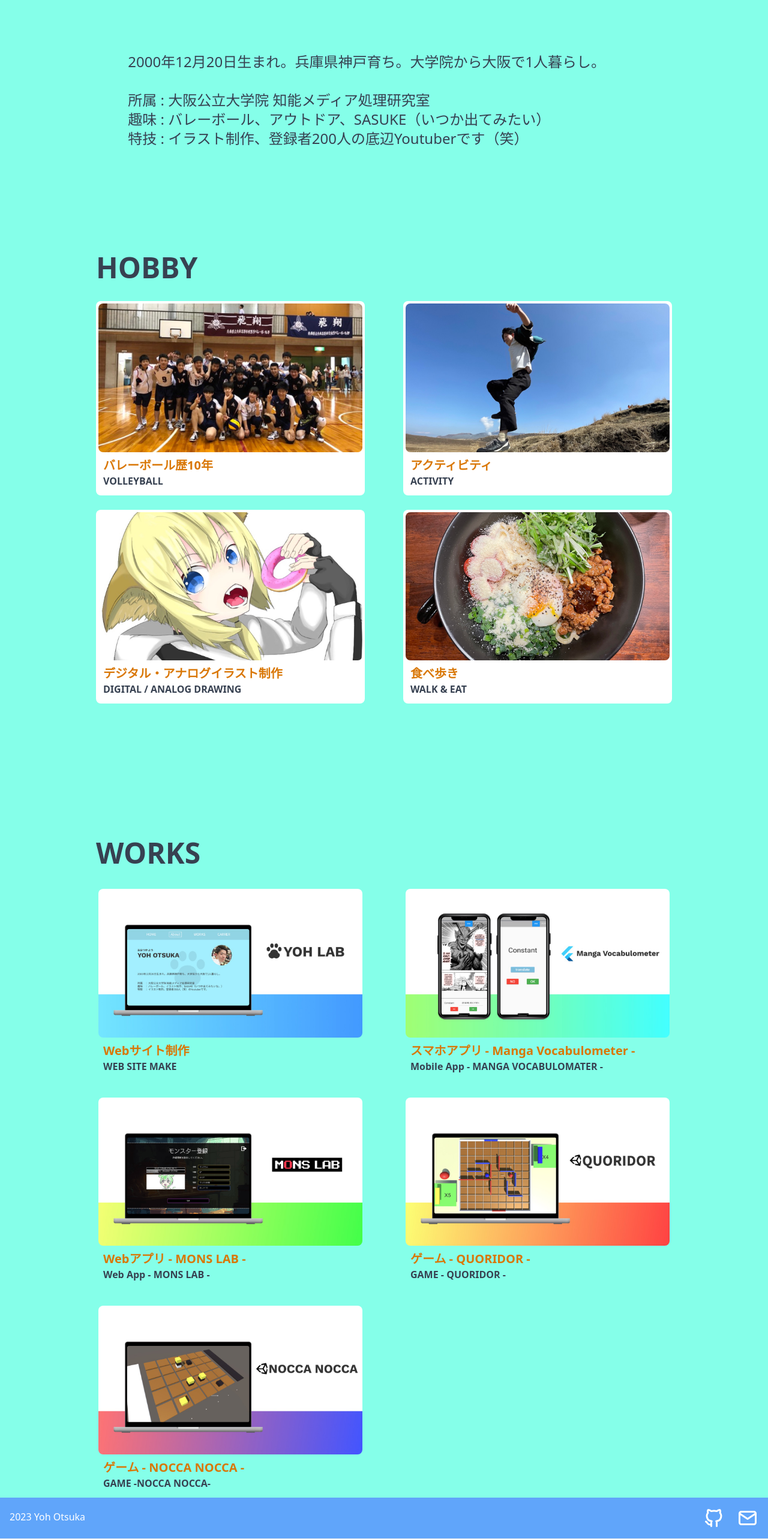
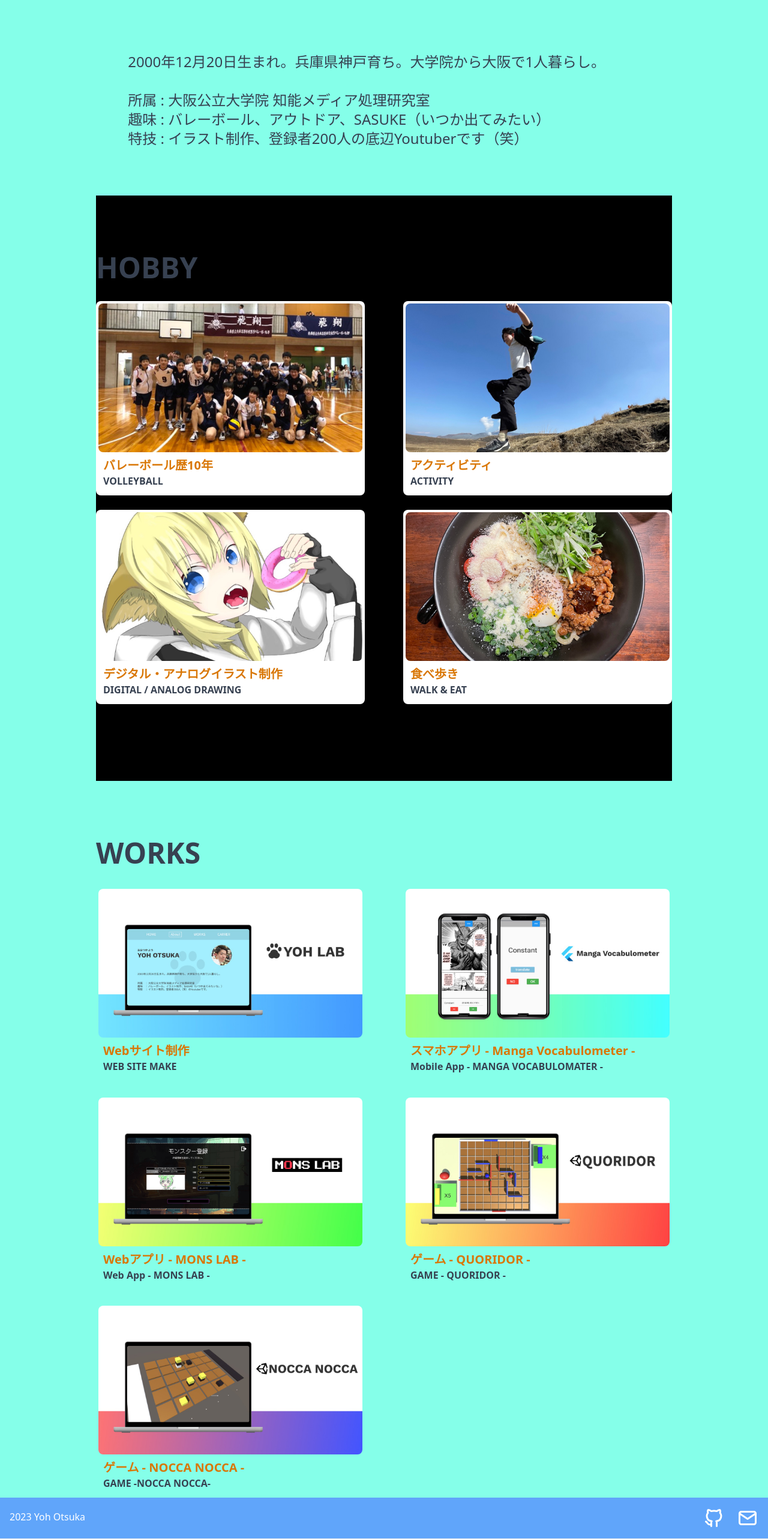
Before and after one commit to Yoh-lab/yoh-react-tailwindcss-portfolio, a React (Vite) app: page / in a window 1280 px wide. Shown: the part 1274-3840 px from the top of the page at 60% size. Built offline with nearby package versions, Linux system fonts and the light colour scheme.

Commit message:
カードにアニメーションを追加

```diff
--- a/package.json
+++ b/package.json
@@ -10,10 +10,14 @@
   },
   "dependencies": {
     "@mui/material": "^5.14.3",
+    "@types/react-modal": "^3.16.0",
     "@types/react-router-dom": "^5.3.3",
     "react": "^18.2.0",
     "react-dom": "^18.2.0",
-    "react-router-dom": "^6.14.2"
+    "react-intersection-observer": "^9.5.2",
+    "react-modal": "^3.16.1",
+    "react-router-dom": "^6.14.2",
+    "react-scroll-trigger": "^0.6.14"
   },
   "devDependencies": {
     "@types/react": "^18.0.27",
--- a/src/components/contents_about/About.jsx
+++ b/src/components/contents_about/About.jsx
@@ -1,5 +1,6 @@
 import React from "react";
 import AboutCard from "./AboutCard";
+import Modal from 'react-modal'
 
 const About = (props) => {
   const [showModal, setShowModal] = React.useState(false);
--- /dev/null
+++ b/src/components/parts/Animation.css
@@ -0,0 +1,107 @@
+@charset "utf-8";
+
+/*==================================================
+ボンッ
+===================================*/
+
+/* 拡大 */
+
+.zoomIn{
+    animation-name:zoomInAnime;
+    animation-duration:0.5s;
+    animation-timing-function: ease-in-out;
+    animation-fill-mode:forwards;
+  }
+
+  @keyframes zoomInAnime{
+    /* from {
+    transform: scale(0.0);
+    }
+
+    to {
+        transform: scale(1);
+    } */
+    0% {
+        transform: scale(0);
+      }
+      90% {
+        transform: scale(1.05);
+      }
+      100% {
+        transform: scale(1);
+      }
+  }
+
+
+/* https://coco-factory.jp/ugokuweb/move02/4-10/ */
+/* アニメーションスタートの遅延時間を決めるCSS*/
+
+.delay-time02{
+    transform: scale(0.0);
+animation-delay: 0.2s;
+}
+
+.delay-time04{
+    transform: scale(0.0);
+animation-delay: 0.4s;
+}
+
+.delay-time06{
+    transform: scale(0.0);
+animation-delay: 0.6s;
+}
+.delay-time08{
+    transform: scale(0.0);
+animation-delay: 0.6s;
+}
+/*==================================================
+スタート時は要素自体を透過0にするためのopacity:0;を指定する
+===================================*/
+
+.box{
+	opacity: 0;
+}
+
+/*==================================================
+動き自体の指定：今回は「ふわっ」
+===================================*/
+
+.fadeUp {
+animation-name:fadeUpAnime;
+animation-duration:0.5s;
+animation-fill-mode:forwards;
+opacity: 0;
+}
+@keyframes fadeUpAnime{
+  from {
+    opacity: 0;
+	transform: translateY(100px);
+  }
+
+  to {
+    opacity: 1;
+	transform: translateY(0);
+  }
+}
+
+
+/* アニメーション定義 */
+@keyframes expandBorders {
+    0% {
+      top: 0;
+      left: 0;
+      right: 0;
+      bottom: 0;
+    }
+    100% {
+      top: 50%;
+      left: 50%;
+      right: 50%;
+      bottom: 50%;
+    }
+  }
+
+  /* アニメーションの適用 */
+  .component.active {
+    animation: expandBorders 0.5s ease-out forwards;
+  }
--- /dev/null
+++ b/src/components/parts/AnimationTrigger.jsx
@@ -0,0 +1,47 @@
+import React, { useEffect, useState } from 'react';
+import './Animation.css'; // 任意のCSSファイルをインポートする
+import $ from 'jquery'; // jQueryをインポート
+import CardActivity from '../contents_about/CardActivity';
+
+function AnimationTrigger() {
+  const [fadeIn, setFadeIn] = useState(false);
+
+  useEffect(() => {
+    const fadeAnime = () => {
+      $('.fadeUpTrigger').each(function() {
+        var elemPos = $(this).offset().top - 50;
+        var scroll = $(window).scrollTop();
+        var windowHeight = $(window).height();
+        if (scroll >= elemPos - windowHeight) {
+          $(this).addClass('fadeUp');
+        }
+      });
+    };
+
+    // 画面をスクロールをしたら動かしたい場合の記述
+    const handleScroll = () => {
+      if (!fadeIn) {
+        fadeAnime();
+        setFadeIn(true);
+      }
+    };
+
+    window.addEventListener('scroll', handleScroll);
+
+    // 画面が読み込まれたらすぐに動かしたい場合の記述
+    fadeAnime();
+
+    return () => {
+      window.removeEventListener('scroll', handleScroll);
+    };
+  }, [fadeIn]);
+
+  return (
+    <div className="wrapper">
+      {/* JSXコンテンツ */}
+      <CardActivity />
+    </div>
+  );
+}
+
+export default AnimationTrigger;
--- a/src/components/parts/HobbyPart.jsx
+++ b/src/components/parts/HobbyPart.jsx
@@ -4,10 +4,18 @@ import CardActivity from "../contents_about/CardActivity";
 import CardIllustration from "../contents_about/CardIllustration";
 import CardRamen from "../contents_about/CardRamen";
 
+import "./Animation.css";
+import { useInView } from "react-intersection-observer";
+
 const HobbyPart = () => {
+  const [ref, inView] = useInView({
+    triggerOnce: true, // アニメーションを1回だけ実行する
+    threshold: 0.01, // 要素が画面内に10%以上表示されたら実行
+  });
+
   return (
-    <div className="flex-col items-center m-auto w-9/12">
-      <section className="">
+    <div className="bg-black flex-col items-center m-auto w-9/12">
+      <section ref={ref} className="">
         <h1 className="text-gray-700 code font-bold pt-24 pb-8 text-left xl:text-5xl sm:text-5xl text-4xl">
           HOBBY
         </h1>
@@ -15,10 +23,30 @@ const HobbyPart = () => {
       <section className="md:h-screen">
         <div className=" xl:max-w-6xl lg:max-w-4xl md:max-w-3xl sm:max-w-lg max-w-sm mx-auto">
           <div className="grid xl:gap-x-16 xl:gap-y-6 md:gap-y-24 sm:gap-x-8 sm:gap-y-6 gap-y-4 md:grid-cols-2 grid-cols-1">
-            <CardVolleyBall />
-            <CardActivity />
-            <CardIllustration />
-            <CardRamen />
+            <div className={`${inView ? "opacity-100 zoomIn" : ""}`}>
+              <CardVolleyBall />
+            </div>
+            <div
+              className={`${
+                inView ? "opacity-100 delay-time02 zoomIn" : "opacity-0 "
+              }`}
+            >
+              <CardActivity />
+            </div>
+            <div
+              className={`${
+                inView ? "opacity-100 delay-time04 zoomIn" : "opacity-0 "
+              }`}
+            >
+              <CardIllustration />
+            </div>
+            {/* <div className="delay-time06 box zoomIn"> */}
+            {/* もし、スライドインするなら、delay-time02 box fadeUpとかにする */}
+            <div
+              className={`${inView ? "opacity-100 delay-time06 zoomIn" : ""}`}
+            >
+              <CardRamen />
+            </div>
             {/* <AboutCard img="src/components/contents_about/images/IMG_3878.jpg" text="サイクリング" />
                       <AboutCard img="src/components/contents_about/images/IMG_3878.jpg" text="イラスト" /> */}
             {/* <AboutCard img="src/components/contents_about/images/IMG_3878.jpg" text="アニメ・漫画" /> */}
--- a/src/components/parts/WorksPart.jsx
+++ b/src/components/parts/WorksPart.jsx
@@ -5,7 +5,51 @@ import CardNoccaNocca from "../contents_works/CardNoccaNocca";
 import CardQuoridoor from "../contents_works/CardQuoridoor";
 import CardMonsLab from "../contents_works/CardMonsLab";
 
+import "./Animation.css";
+import { useInView } from 'react-intersection-observer';
+
+
+
+
+const ContentsList = () => {
+  const [ref, inView] = useInView({
+    triggerOnce: false,
+    threshold: 0.0, // 要素が1%表示されたらinViewをtrueにする
+  });
+
+  return (
+    <section ref={ref}  className="">
+          <div className="xl:max-w-6xl lg:max-w-4xl md:max-w-3xl sm:max-w-lg max-w-sm mx-auto">
+            <div className="grid xl:gap-x-16 sm:gap-x-8 xl:gap-y-6 md:gap-y-24 sm:gap-y-6 gap-y-4 md:grid-cols-2 grid-cols-1">
+            <div className={`${inView ? 'opacity-100 zoomIn' : 'opacity-0 '}`}>
+              <CardPortfolio />
+              </div>
+              <div className={`${inView ? 'opacity-100 delay-time02 zoomIn' : 'opacity-0 '}`}>
+              <CardMangaVoca />
+              </div>
+              <div className={`${inView ? 'opacity-100 delay-time04 zoomIn' : 'opacity-0 '}`}>
+              <CardMonsLab />
+              </div>
+              <div className={`${inView ? 'opacity-100 delay-time06 zoomIn' : 'opacity-0 '}`}>
+              <CardQuoridoor />
+              </div>
+              <div className={`${inView ? 'opacity-100 delay-time08 zoomIn' : 'opacity-0 '}`}>
+              <CardNoccaNocca />
+              </div>
+            </div>
+          </div>
+        </section>
+  );
+};
+
+
+
 const WorksPart = () => {
+  const [ref, inView] = useInView({
+    triggerOnce: false, // アニメーションを1回だけ実行する
+    threshold: 0.0,    // 要素が画面内に10%以上表示されたら実行
+  });
+
   return (
 
       <div className="flex-col items-center m-auto w-9/12 ">
@@ -15,17 +59,7 @@ const WorksPart = () => {
           </h1>
         </section>
         {/* カードのdivタグ */}
-        <section className="">
-          <div className="xl:max-w-6xl lg:max-w-4xl md:max-w-3xl sm:max-w-lg max-w-sm mx-auto">
-            <div className="grid xl:gap-x-16 sm:gap-x-8 xl:gap-y-6 md:gap-y-24 sm:gap-y-6 gap-y-4 md:grid-cols-2 grid-cols-1">
-              <CardPortfolio />
-              <CardMangaVoca />
-              <CardMonsLab />
-              <CardQuoridoor />
-              <CardNoccaNocca />
-            </div>
-          </div>
-        </section>
+        <ContentsList/>
       </div>
   );
 };
```
Also changed, not shown: 2 other files (tests, documents, lock files or other folders).
